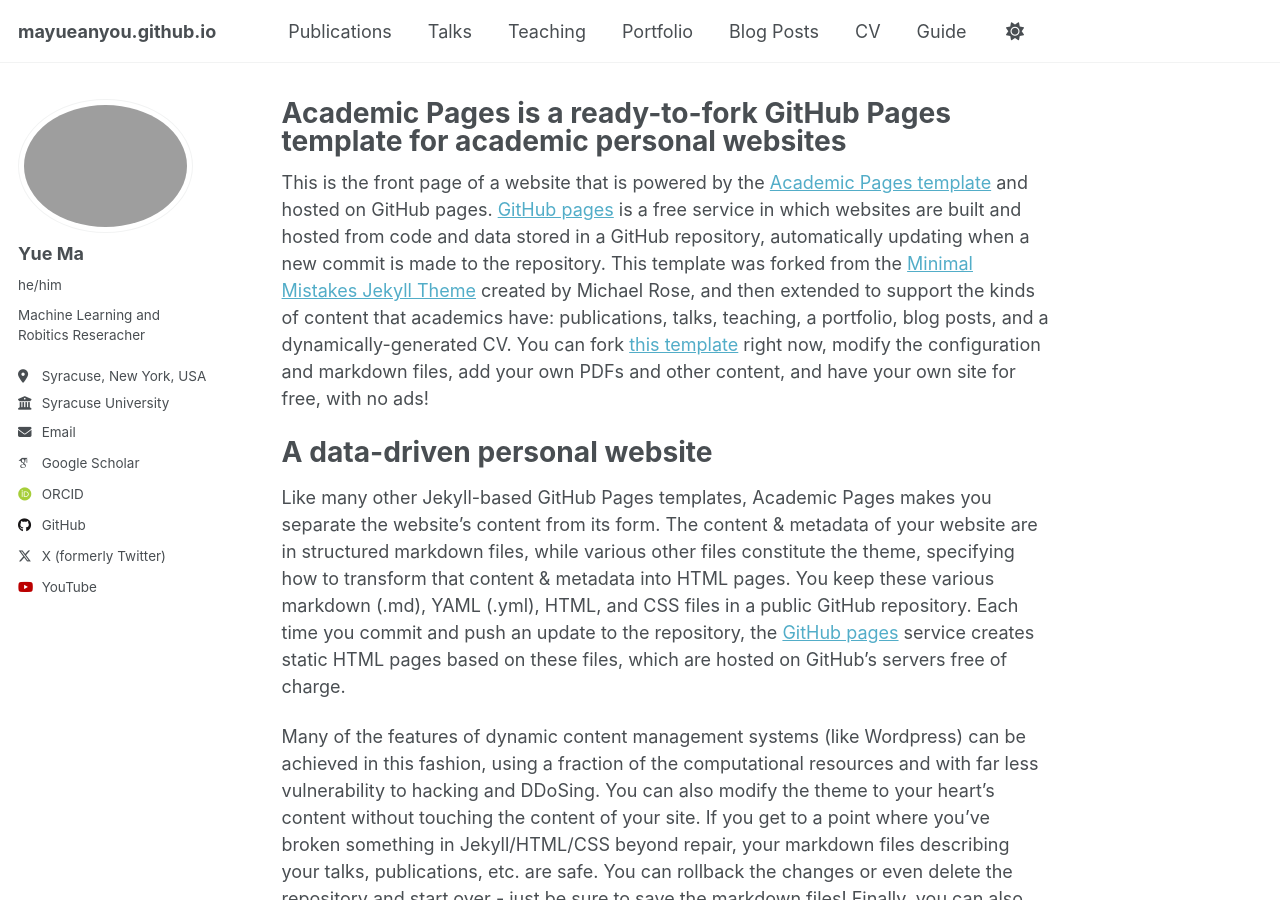
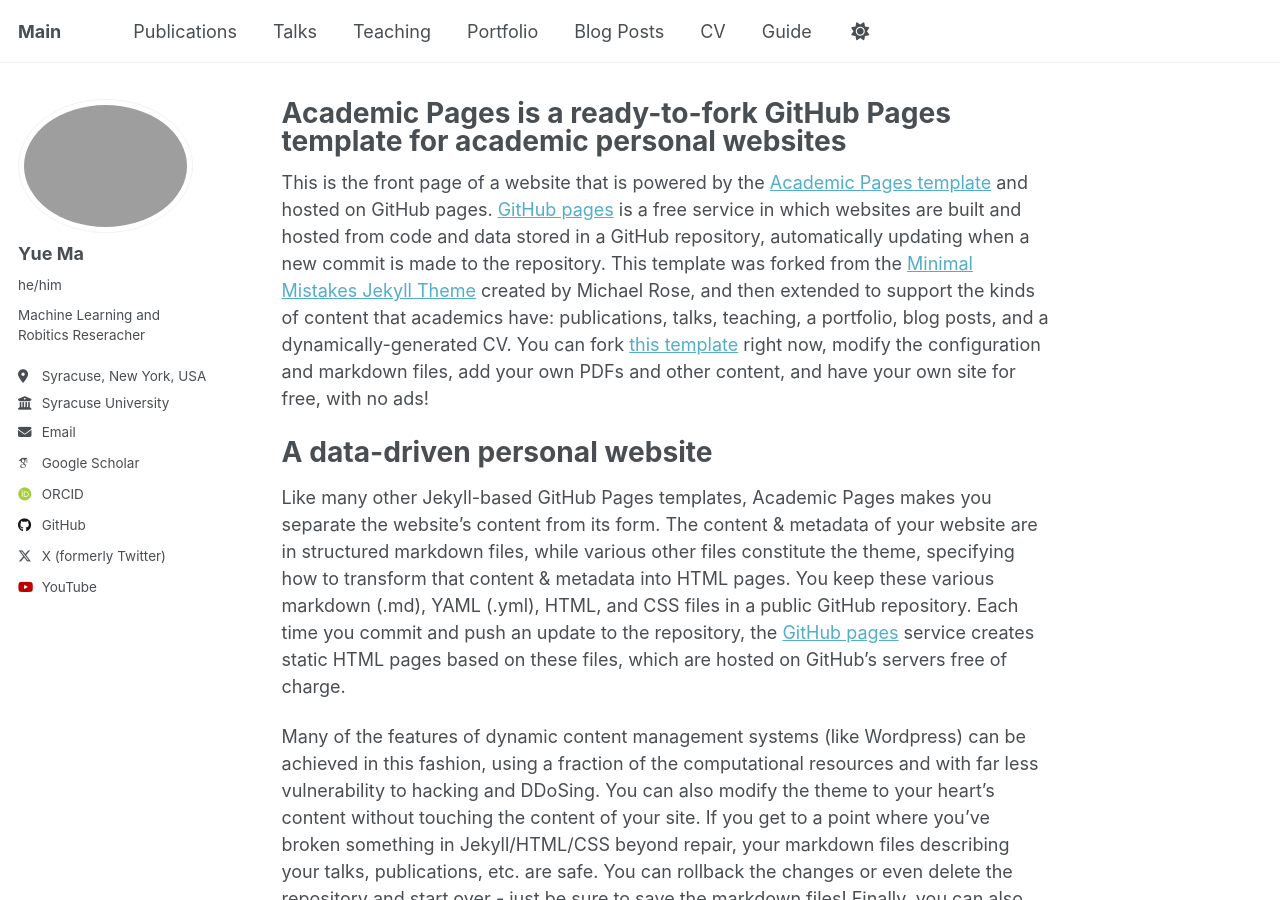
Before and after one commit to mayueanyou/mayueanyou.github.io, a Jekyll site: the page built from _pages/about.md, in a window 1280 px wide and 900 px high. Built offline with Jekyll 4.4.1, drawn with Linux system fonts in a browser that asks for light colours; some web fonts are replaced.

Commit message:
Update _config.yml

```diff
--- a/_config.yml
+++ b/_config.yml
@@ -9,7 +9,7 @@
 # Basic Site Settings
 locale                   : "en-US"
 site_theme               : "default"
-title                    : #"Your Name / Site Title"
+title                    : "Main"
 title_separator          : "-"
 name                     : &name "Yue Ma"
 description              : &description "I want to see an Alian."
```
